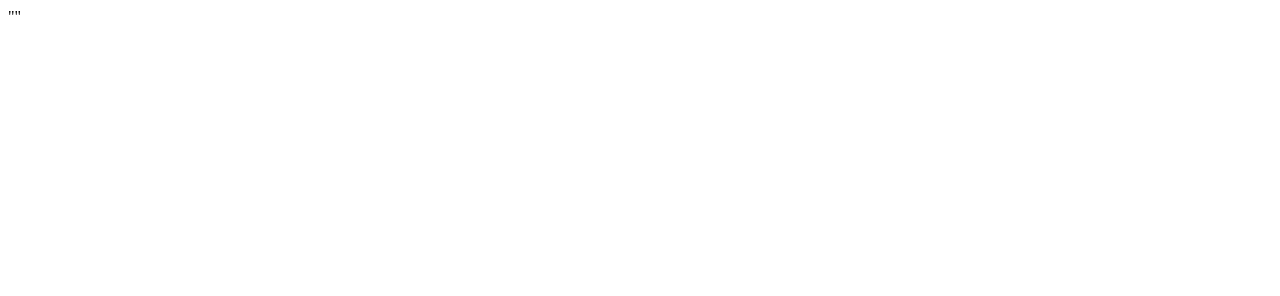
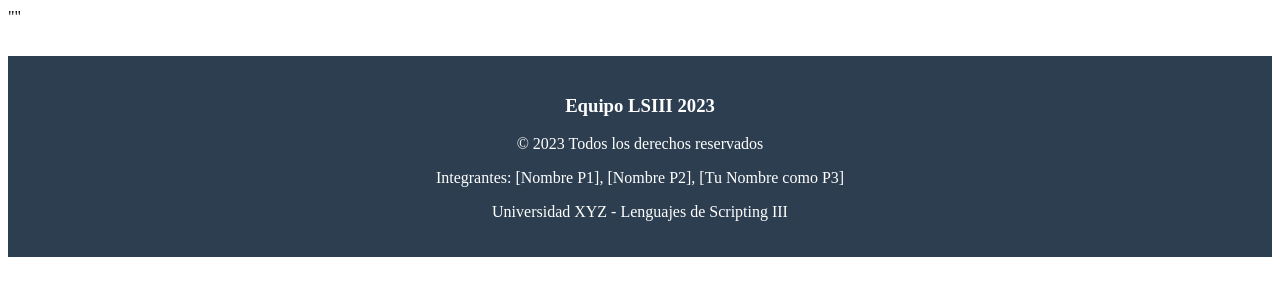
Before and after one commit to Jpisaziga/IsazigaVargasFuentes-LSIII-2023-1, a plain HTML site: page index.html in a window 1280 px wide. Drawn offline with Linux system fonts and the light colour scheme.

Commit message:
Añadido footer completo con estilos CSS e información del equipo

```diff
--- a/index.html
+++ b/index.html
@@ -1 +1,40 @@
-""
+"" <!DOCTYPE html>
+<html lang="es">
+<head>
+    <meta charset="UTF-8">
+    <meta name="viewport" content="width=device-width, initial-scale=1.0">
+    <title>Proyecto LSIII</title>
+    <style>
+        footer {
+            background-color: #2c3e50;
+            color: white;
+            padding: 20px 0;
+            text-align: center;
+            margin-top: 30px;
+        }
+        .footer-content {
+            max-width: 800px;
+            margin: 0 auto;
+        }
+    </style>
+</head>
+<body>
+    <!-- Header (será añadido por P1) -->
+
+    <!-- Body (será añadido por P2) -->
+
+    <!-- Footer (tu contribución) -->
+    <footer>
+        <div class="footer-content">
+            <h3>Equipo LSIII 2023</h3>
+            <p>© 2023 Todos los derechos reservados</p>
+            <p>Integrantes:
+                [Nombre P1],
+                [Nombre P2],
+                [Tu Nombre como P3]
+            </p>
+            <p>Universidad XYZ - Lenguajes de Scripting III</p>
+        </div>
+    </footer>
+</body>
+</html>
```
